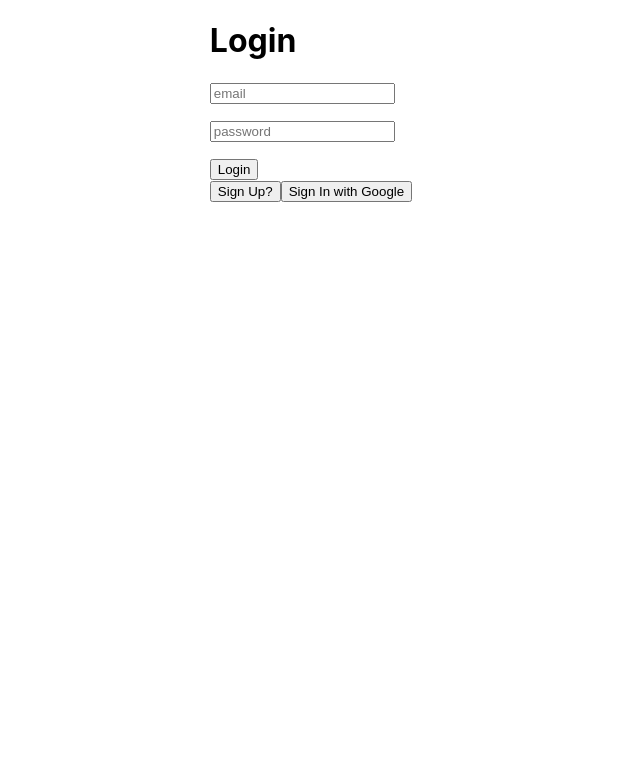
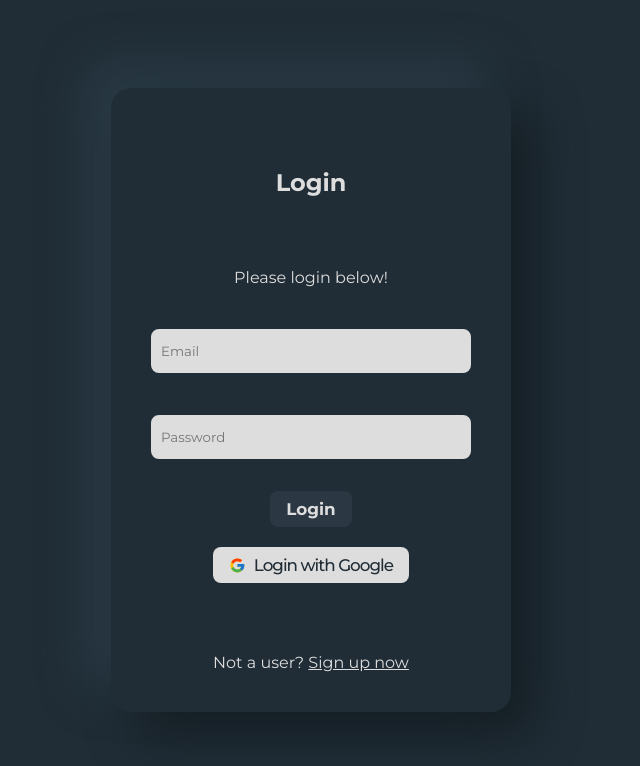
Before and after one commit to tahseenio/login-signup, a React (Create React App) app: page /login in a window 1280 px wide. Shown: the top 766 px of the page, without its empty margins (329-969 px from the left). Built offline with nearby package versions, Linux system fonts and the light colour scheme; no server answers.

Commit message:
added css style to login menu

```diff
--- a/package.json
+++ b/package.json
@@ -12,6 +12,7 @@
     "react": "^18.1.0",
     "react-dom": "^18.1.0",
     "react-hook-form": "^7.30.0",
+    "react-icons": "^4.3.1",
     "react-router-dom": "^6.3.0",
     "react-scripts": "5.0.1",
     "web-vitals": "^2.1.4",
--- a/src/components/Login.jsx
+++ b/src/components/Login.jsx
@@ -1,22 +1,28 @@
-import { useState } from 'react';
+import { useEffect, useState } from 'react';
 import { useNavigate } from 'react-router-dom';
 import { Link } from 'react-router-dom'
 import * as yup from "yup";
 import { yupResolver } from "@hookform/resolvers/yup";
 import { useForm } from 'react-hook-form';
+import { FcGoogle } from 'react-icons/fc'
 
 import { useFirebaseContext } from '../context/FirebaseContext';
 
 export const Login = () => {
   const [loginError, setLoginError] = useState('')
+  const [loginLoading, setLoginLoading] = useState(false)
 
   const { SignInWithGoogle, logIn } = useFirebaseContext()
   const navigate = useNavigate()
 
+  useEffect(() => {
+    console.log("LOGIN LOADING IS", loginLoading)
+  }, [loginLoading])
+
   // yup validation
   const schema = yup.object().shape({
     email: yup.string().email('Please enter a valid email').required('Email is required'),
-    password: yup.string().min(8).required('A password is required'),
+    password: yup.string().min(8, 'Password must be at least 8 characters long').required('A password is required'),
   });
 
   // react-use-form
@@ -27,31 +33,47 @@ export const Login = () => {
 
   // react-use-form submit
   const onLoginSubmit = async (data) => {
+    setLoginLoading(true)
     try {
       await logIn(data.email, data.password).then(() => navigate('/'))
       setLoginError('')
+      setLoginLoading(false)
     } catch (error) {
       setLoginError(error.message)
+      setLoginLoading(false)
     }
   }
 
-  const onGoogleLogin = () => {
-    SignInWithGoogle().then(() => navigate('/'))
+  const onGoogleLogin = async () => {
+    setLoginLoading(true)
+    try {
+      await SignInWithGoogle().then(() => navigate('/'))
+      setLoginError('')
+      setLoginLoading(false)
+    } catch (error) {
+      setLoginError(error.message)
+      setLoginLoading(false)
+    }
   }
 
   return (
-    <>
-      <form onSubmit={handleSubmit(onLoginSubmit)}>
-        <h1>Login</h1>
-        <p>{loginError}</p>
-        <input {...register('email')} placeholder='email' style={(errors.email) ? { borderColor: 'red' } : null} />
-        <p>{errors.email?.message}</p>
-        <input {...register('password')} type='password' placeholder='password' style={(errors.password) ? { borderColor: 'red' } : null} />
-        <p>{errors.password?.message}</p>
-        <button>Login</button>
-      </form>
-      <Link to={'/register'}><button>Sign Up?</button></Link>
-      <button onClick={onGoogleLogin}>Sign In with Google</button>
-    </>
+    <main className='container__login'>
+      <section className='form__login--wrapper'>
+        <form className='form__login' onSubmit={handleSubmit(onLoginSubmit)}>
+          <h1 className='login__header'>Login</h1>
+          {loginLoading ? <span class="chaotic-orbit loader"></span> : <span className='loader'>&nbsp;</span>}
+          <p className='login__para'>Please login below!</p>
+          {loginError ? <p className='text--error'>{loginError}</p > : <p className='text--error'>&nbsp;</p>}
+          <input className='login__input' {...register('email')} placeholder='Email' style={(errors.email) ? { borderColor: 'red' } : null} />
+          {errors.email?.message ? <p className='text--error'>{errors.email?.message}</p> : <p className='text--error'>&nbsp;</p>}
+          <input className='login__input' {...register('password')} type='password' placeholder='Password' style={(errors.password) ? { borderColor: 'red' } : null} />
+          {errors.password?.message ? <p className='text--error'>{errors.password?.message}</p> : <p className='text--error'>&nbsp;</p>}
+          <button className='button'>Login</button>
+        </form>
+        <button className='button button--google' onClick={onGoogleLogin}> <FcGoogle className='google_icon' /> Login with Google</button>
+        <p className='signup__para'>Not a user? <Link to={'/register'}><span className='signup__link'>Sign up now</span></Link></p>
+
+      </section>
+    </main>
   )
 }
--- a/src/context/FirebaseContext.js
+++ b/src/context/FirebaseContext.js
@@ -51,11 +51,7 @@ export const FirebaseContextProvider = ({ children }) => {
 
   const SignInWithGoogle = () => {
     const provider = new GoogleAuthProvider();
-    try {
-      return signInWithPopup(auth, provider);
-    } catch (error) {
-      alert(error.code);
-    }
+    return signInWithPopup(auth, provider);
   };
 
   return (
--- a/src/index.css
+++ b/src/index.css
@@ -1,29 +1,292 @@
-body {
+@import url('https://fonts.googleapis.com/css2?family=Montserrat:wght@400;500;700&display=swap');
+
+:root {
+  --off-white: rgb(221, 221, 221);
+}
+
+* {
   margin: 0;
-  font-family: -apple-system, BlinkMacSystemFont, 'Segoe UI', 'Roboto', 'Oxygen',
-    'Ubuntu', 'Cantarell', 'Fira Sans', 'Droid Sans', 'Helvetica Neue',
-    sans-serif;
-  -webkit-font-smoothing: antialiased;
-  -moz-osx-font-smoothing: grayscale;
+  padding: 0;
+  box-sizing: border-box;
+  font-family: 'Montserrat', sans-serif;
+}
+
+button {
+  cursor: pointer;
+}
+
+.text--error {
+  margin-top: 4px;
+  width: 100%;
+  color: red;
+  font-size: 14px;
+  font-weight: 400;
+  text-align: left;
+}
+
+/*
+
+LOGIN
+
+*/
+
+.container__login {
+  background-color: #202d36;
+  min-height: 100vh;
   display: flex;
+  flex-direction: column;
   justify-content: center;
   align-items: center;
 }
 
-code {
-  font-family: source-code-pro, Menlo, Monaco, Consolas, 'Courier New',
-    monospace;
+.form__login--wrapper {
+  border-radius: 20px;
+  position: absolute;
+  background-color: #202d36;
+  padding: 40px;
+  box-shadow: 23px 23px 46px #151e24, -23px -23px 46px #2b3c48;
+
+  display: flex;
+  flex-direction: column;
+  align-items: center;
+  justify-content: center;
+
+  max-width: 400px;
+  width: 100%;
 }
 
-.loading {
-  background-color: lightcoral;
+.form__login {
+  display: flex;
+  flex-direction: column;
+  align-items: center;
+  justify-content: center;
+  width: 100%;
+}
+
+.login__header {
+  color: var(--off-white);
+  text-align: center;
+  margin: 40px 0;
+}
+
+.login__para {
+  color: var(--off-white);
+}
+
+.login__input {
+  border-radius: 8px;
+  background-color: var(--off-white);
+  border: 2px solid var(--off-white);
+  outline: none;
+  padding-left: 8px;
+  line-height: 40px;
+  margin-top: 20px;
+  width: 100%;
+}
+
+.login__input:focus {
+  border-color: rgb(75, 161, 252);
+}
+
+.button {
+  color: var(--off-white);
+  background-color: #2b3743;
+  padding: 8px 16px;
+  margin: 10px 0;
+  border-radius: 8px;
+  border: 0px none transparent;
+  outline: none;
+  font-size: 1.05rem;
+  font-weight: 700;
+  transition: 300ms;
+}
+
+.button:hover {
+  filter: brightness(1.2);
+}
+
+.button:active {
+  filter: brightness(1);
+}
+
+.button--google {
+  display: flex;
+  align-items: center;
+  justify-content: center;
+
+  background-color: var(--off-white);
+  color: #202d36;
+  font-weight: 500;
+  letter-spacing: -1px;
+}
+
+.google_icon {
+  margin-right: 8px;
+}
+
+.signup__para {
+  margin-top: 60px;
+  color: var(--off-white);
+}
+
+.signup__link {
+  color: var(--off-white);
+  text-decoration: underline;
+  text-decoration-color: var(--off-white);
+}
+
+.loader {
+  height: 15px;
+  margin-bottom: 16px;
+}
+
+/* Loading state */
+.chaotic-orbit {
+  --uib-size: 15px;
+  --uib-speed: 1.5s;
+  --uib-color: white;
+  position: relative;
+  display: flex;
+  align-items: center;
+  justify-content: center;
+  height: var(--uib-size);
+  width: var(--uib-size);
+  animation: rotate936 calc(var(--uib-speed) * 1.667) infinite linear;
+}
+
+.chaotic-orbit::before,
+.chaotic-orbit::after {
+  content: '';
   position: absolute;
-  top: 0;
-  bottom: 0;
-  left: 0;
-  right: 0;
-  display: flex;
-  justify-content: center;
-  align-items: center;
-  font-size: 30px;
+  height: 60%;
+  width: 60%;
+  border-radius: 50%;
+  background-color: var(--uib-color);
+  will-change: transform;
+  flex-shrink: 0;
 }
+
+.chaotic-orbit::before {
+  animation: orbit var(--uib-speed) linear infinite;
+}
+
+.chaotic-orbit::after {
+  animation: orbit var(--uib-speed) linear calc(var(--uib-speed) / -2) infinite;
+}
+
+@keyframes rotate936 {
+  0% {
+    transform: rotate(0deg);
+  }
+
+  100% {
+    transform: rotate(360deg);
+  }
+}
+
+@keyframes orbit {
+  0% {
+    transform: translate(calc(var(--uib-size) * 0.5)) scale(0.73684);
+    opacity: 0.65;
+  }
+
+  5% {
+    transform: translate(calc(var(--uib-size) * 0.4)) scale(0.684208);
+    opacity: 0.58;
+  }
+
+  10% {
+    transform: translate(calc(var(--uib-size) * 0.3)) scale(0.631576);
+    opacity: 0.51;
+  }
+
+  15% {
+    transform: translate(calc(var(--uib-size) * 0.2)) scale(0.578944);
+    opacity: 0.44;
+  }
+
+  20% {
+    transform: translate(calc(var(--uib-size) * 0.1)) scale(0.526312);
+    opacity: 0.37;
+  }
+
+  25% {
+    transform: translate(0%) scale(0.47368);
+    opacity: 0.3;
+  }
+
+  30% {
+    transform: translate(calc(var(--uib-size) * -0.1)) scale(0.526312);
+    opacity: 0.37;
+  }
+
+  35% {
+    transform: translate(calc(var(--uib-size) * -0.2)) scale(0.578944);
+    opacity: 0.44;
+  }
+
+  40% {
+    transform: translate(calc(var(--uib-size) * -0.3)) scale(0.631576);
+    opacity: 0.51;
+  }
+
+  45% {
+    transform: translate(calc(var(--uib-size) * -0.4)) scale(0.684208);
+    opacity: 0.58;
+  }
+
+  50% {
+    transform: translate(calc(var(--uib-size) * -0.5)) scale(0.73684);
+    opacity: 0.65;
+  }
+
+  55% {
+    transform: translate(calc(var(--uib-size) * -0.4)) scale(0.789472);
+    opacity: 0.72;
+  }
+
+  60% {
+    transform: translate(calc(var(--uib-size) * -0.3)) scale(0.842104);
+    opacity: 0.79;
+  }
+
+  65% {
+    transform: translate(calc(var(--uib-size) * -0.2)) scale(0.894736);
+    opacity: 0.86;
+  }
+
+  70% {
+    transform: translate(calc(var(--uib-size) * -0.1)) scale(0.947368);
+    opacity: 0.93;
+  }
+
+  75% {
+    transform: translate(0%) scale(1);
+    opacity: 1;
+  }
+
+  80% {
+    transform: translate(calc(var(--uib-size) * 0.1)) scale(0.947368);
+    opacity: 0.93;
+  }
+
+  85% {
+    transform: translate(calc(var(--uib-size) * 0.2)) scale(0.894736);
+    opacity: 0.86;
+  }
+
+  90% {
+    transform: translate(calc(var(--uib-size) * 0.3)) scale(0.842104);
+    opacity: 0.79;
+  }
+
+  95% {
+    transform: translate(calc(var(--uib-size) * 0.4)) scale(0.789472);
+    opacity: 0.72;
+  }
+
+  100% {
+    transform: translate(calc(var(--uib-size) * 0.5)) scale(0.73684);
+    opacity: 0.65;
+  }
+}
```
Also changed, not shown: 1 other file (tests, documents, lock files or other folders).
